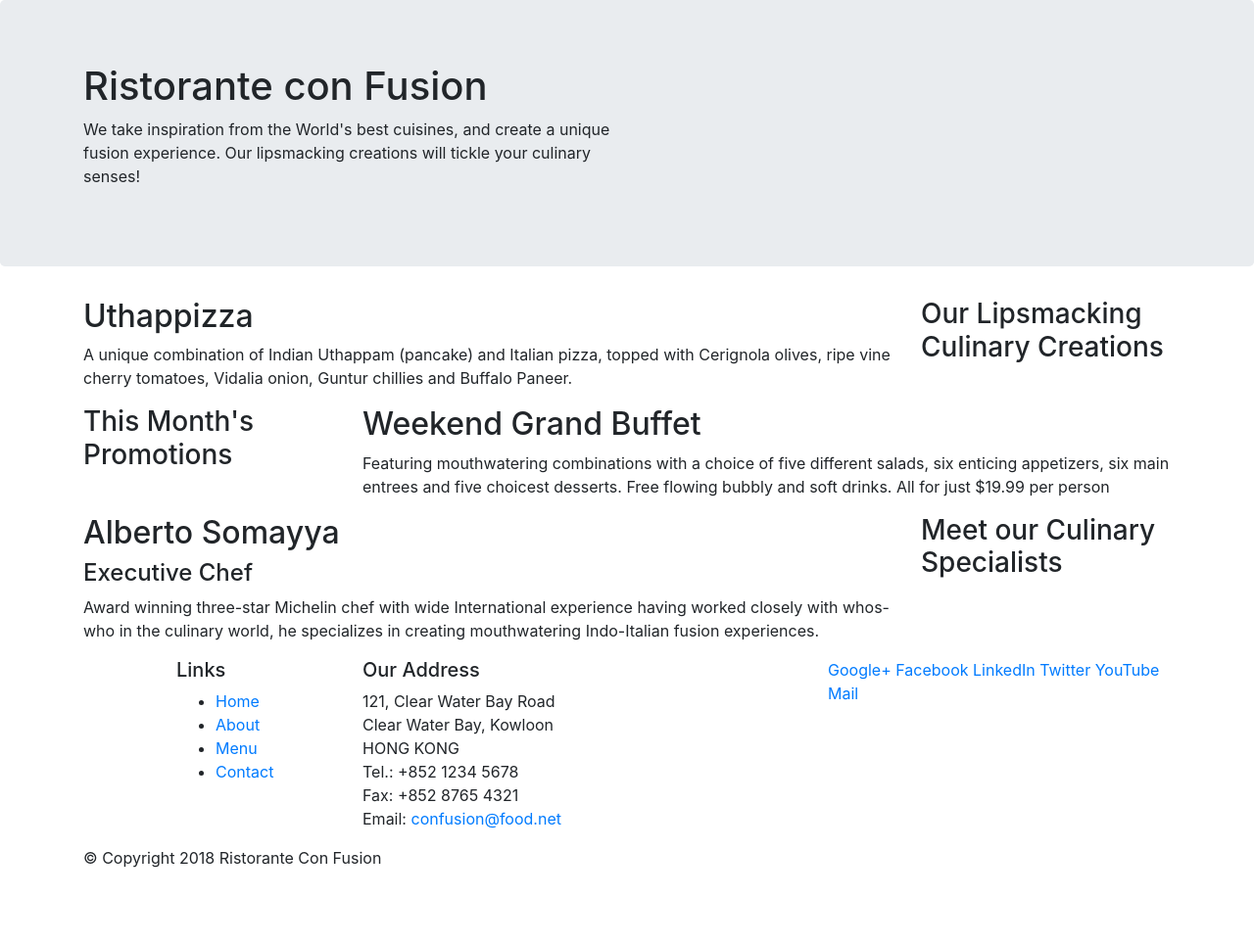
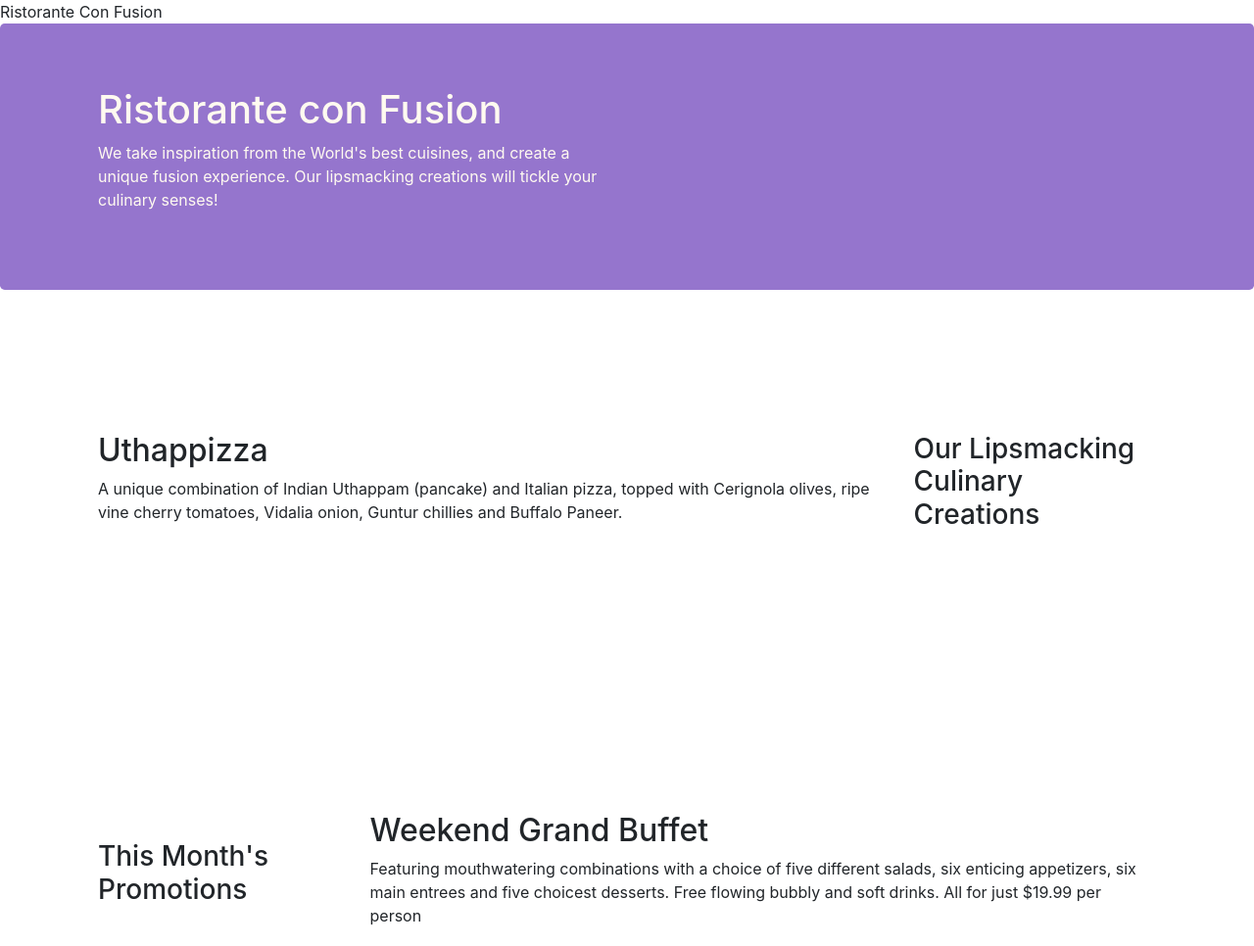
Before and after one commit to chrischantheman/coursera-bootstrap4, a website: page index.html in a window 1280 px wide. Shown: the top 966 px of the page at 98% size. Before the commit the page ends 904 px from the top, so only its background shows below. Drawn offline with nearby package versions, Linux system fonts and the light colour scheme.

Commit message:
Bootstrap Grid Part 2

```diff
--- /dev/null
+++ b/css/styles.css
@@ -0,0 +1,30 @@
+.row-header {
+    margin: 0px auto;
+    padding: 0px auto;
+}
+
+.row-content {
+    margin: 0px auto;
+    padding: 50px, 0px, 50px, 0px;
+    border-bottom: 1px, ridge;
+    min-height: 400px;
+}
+
+.footer {
+    background-color: #D1C4E9;
+    margin: 0px auto;
+    padding: 20px, 0px, 20px, 0px;
+}
+
+.jumbotron {
+    padding: 70px, 30px, 70px, 30px;
+    margin: 0px auto;
+    background-color: #9575CD;
+    color: floralwhite;
+}
+
+.address {
+    font-size: 80%;
+    margin: 0px;
+    color: #0f0f0f;
+}
--- a/index.html
+++ b/index.html
@@ -9,6 +9,7 @@
 
     <!-- Bootstrap CSS -->
     <link rel="stylesheet" href="node_modules/bootstrap/dist/css/bootstrap.min.css">
+    <link rel="stylesheet" href="css/styles.css"
     <title>Ristorante Con Fusion</title>
 </head>
 
@@ -16,7 +17,7 @@
 
     <header class="jumbotron">
         <div class="container">
-            <div class="row">
+            <div class="row row-header">
                 <div class="col-12 col-sm-6">
                     <h1>Ristorante con Fusion</h1>
                     <p>We take inspiration from the World's best cuisines, and create a unique fusion experience. Our lipsmacking creations will tickle your culinary senses!</p>
@@ -28,7 +29,7 @@
     </header>
 
     <div class="container">
-        <div class="row">
+        <div class="row row-content align-items-center">
             <div class="col-12 col-sm-4 order-sm-last col-md-3">
                 <h3>Our Lipsmacking Culinary Creations</h3>
             </div>
@@ -39,7 +40,7 @@
         </div>
 
 
-        <div class="row">
+        <div class="row row-content align-items-center">
             <div class="col-12 col-sm-4 col-md-3">
                 <h3>This Month's Promotions</h3>
             </div>
@@ -49,7 +50,7 @@
             </div>
         </div>
 
-        <div class="row">
+        <div class="row row-content align-items-center">
             <div class="col-12 col-sm-4 order-sm-last col-md-3">
                 <h3>Meet our Culinary Specialists</h3>
             </div>
@@ -61,12 +62,12 @@
         </div>
     </div>
 
-    <footer>
+    <footer class="footer">
         <div class="container">
             <div class="row">
                 <div class="col-4 offset-1 col-sm-2">
                     <h5>Links</h5>
-                    <ul>
+                    <ul class="list-unstyled">
                         <li><a href="#">Home</a></li>
                         <li><a href="#">About</a></li>
                         <li><a href="#">Menu</a></li>
@@ -84,8 +85,8 @@
 		              Email: <a href="mailto:confusion@food.net">confusion@food.net</a>
 		           </address>
                 </div>
-                <div class="col-12 col-sm-4">
-                    <div>
+                <div class="col-12 col-sm-4 align-self-center">
+                    <div class="text-center">
                         <a href="http://google.com/+">Google+</a>
                         <a href="http://www.facebook.com/profile.php?id=">Facebook</a>
                         <a href="http://www.linkedin.com/in/">LinkedIn</a>
@@ -95,7 +96,7 @@
                     </div>
                 </div>
            </div>
-           <div class="row">
+           <div class="row justify-content-center">
                 <div class="col-auto">
                     <p>© Copyright 2018 Ristorante Con Fusion</p>
                 </div>
```
